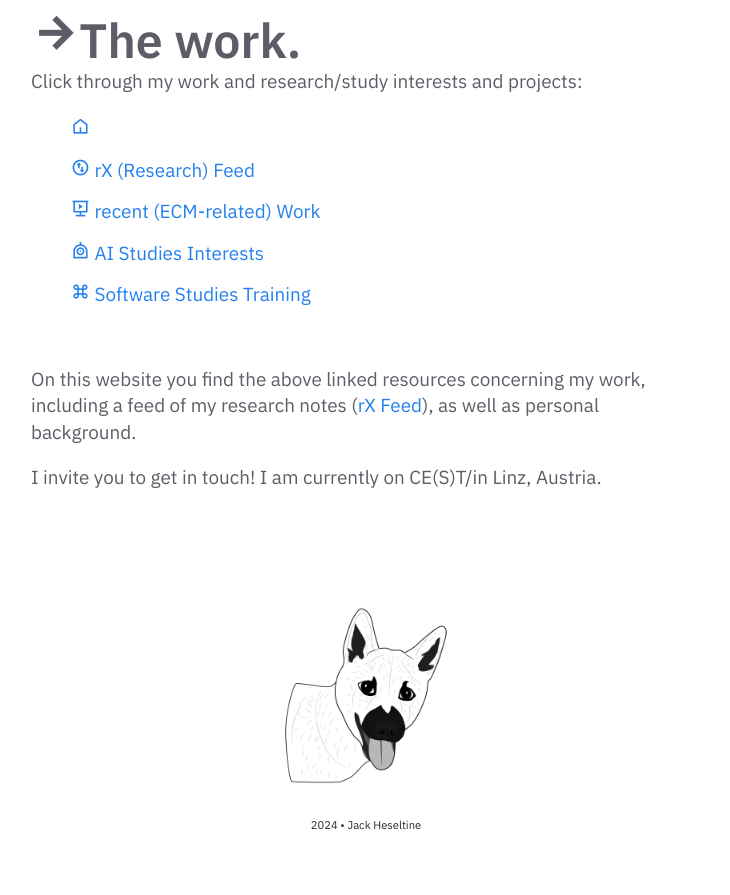
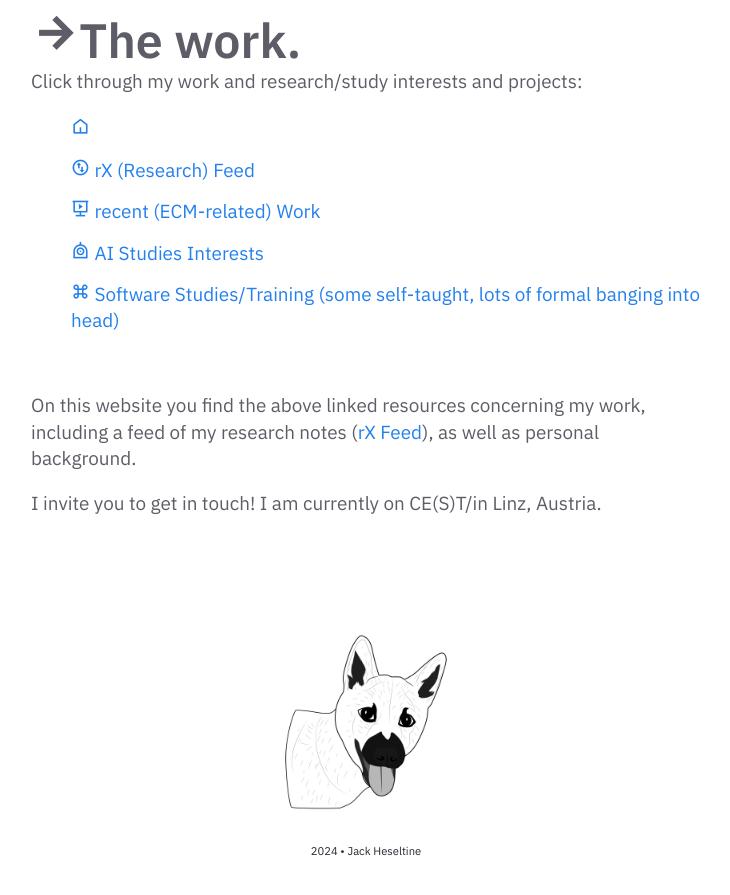
Before and after one commit to heseltime/heseltime.github.io, a Jekyll site: the page built from pages/index.md, in a window 1280 px wide and 900 px high, scrolled down 2746 px. Shown: the top 895 px of the window, without its empty margins (274-1004 px from the left). Built offline with Jekyll 4.4.1, drawn with Linux system fonts in a browser that asks for light colours; before the commit the page ends 3620 px from its top, so only the background shows below that.

Commit message:
Link text

```diff
--- a/_includes/Homepage.html
+++ b/_includes/Homepage.html
@@ -49,7 +49,7 @@
                 <i class="ri-command-line"></i>
                 <span class="nav__name">
                     Software
-                </span> Software Studies Training
+                </span> Software Studies/Training (some self-taught, lots of formal banging into head)
             </a></li>
         </ul>
 
```
